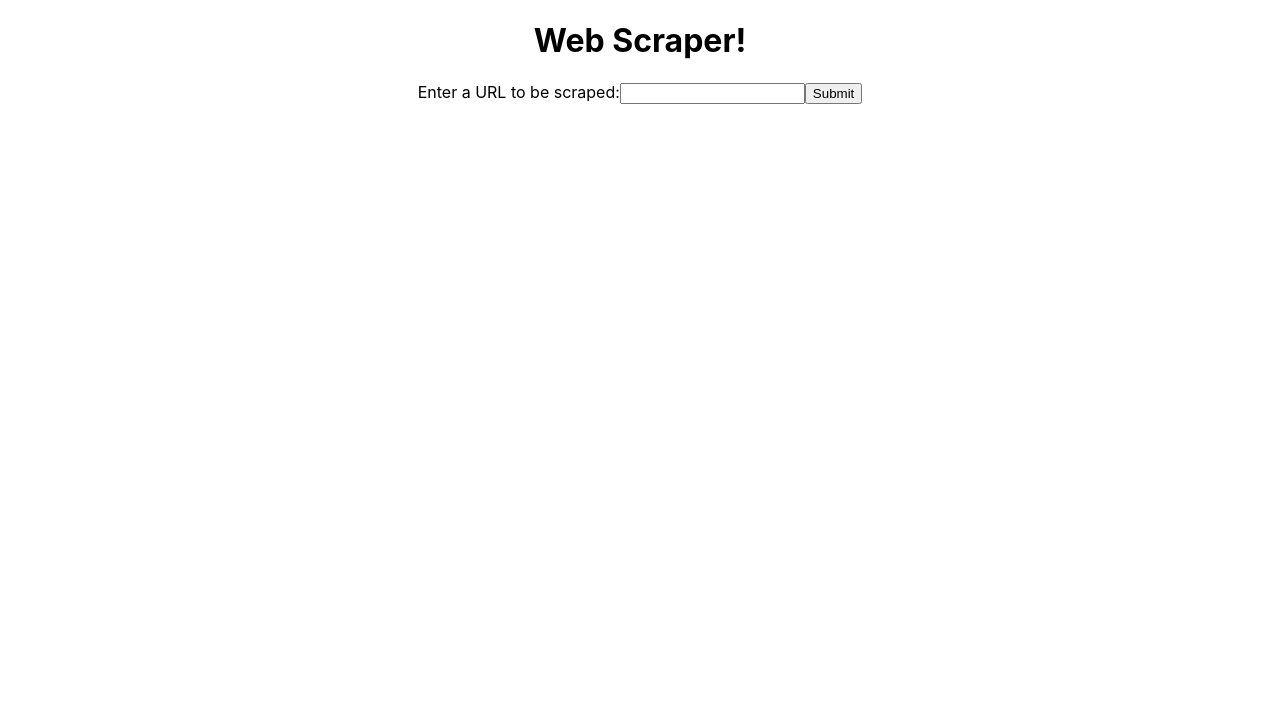
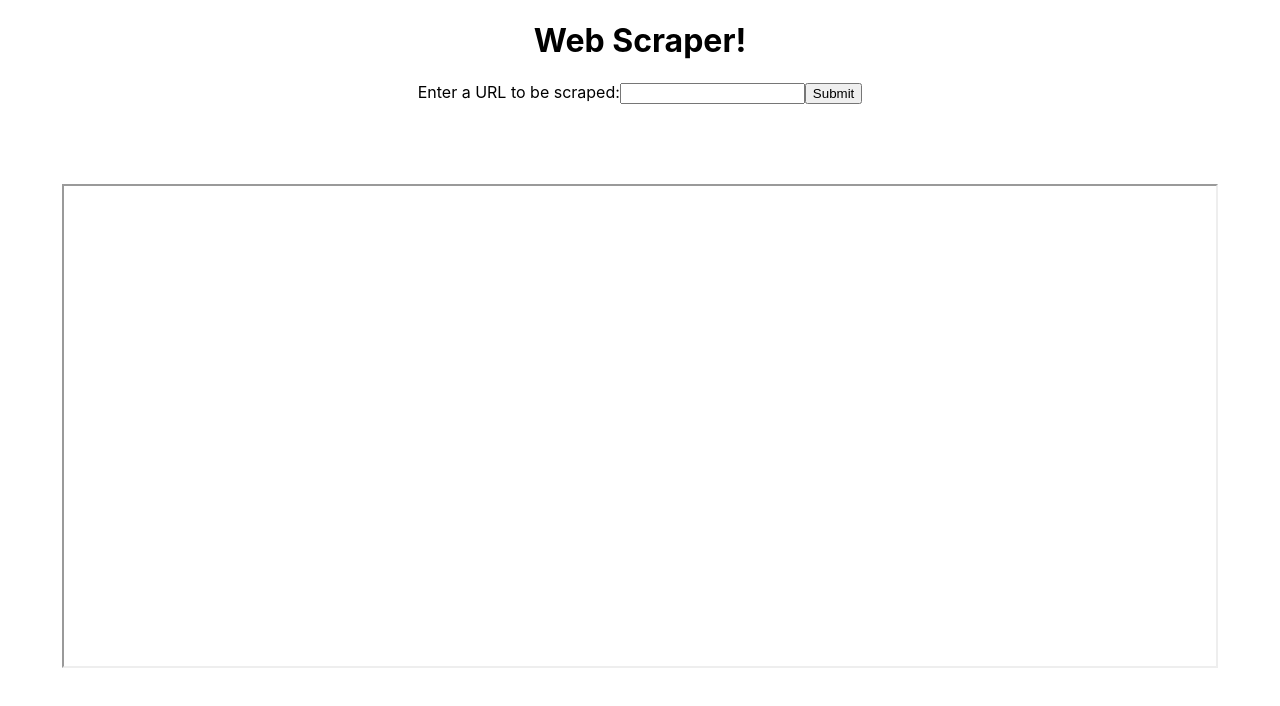
Before and after one commit to BradyDouthit/web-scraper, a React (Create React App) app in the folder client/: page / in a window 1280 px wide. Shown: the top 706 px of the page. Built offline with nearby package versions, Linux system fonts and the light colour scheme.

Commit message:
commented out script parsing

```diff
--- a/client/src/App.css
+++ b/client/src/App.css
@@ -16,3 +16,14 @@
 .App-link {
   color: #61dafb;
 }
+
+#third-party-html {
+  width: 90vw;
+  margin: auto;
+  margin-top: 10vh;
+  height: 60vh;
+}
+
+.third-party-link {
+  color: #0000EE;
+}
--- a/client/src/App.js
+++ b/client/src/App.js
@@ -1,6 +1,7 @@
 import React from 'react';
 import axios from 'axios';
 import './App.css';
+import HTMLRender from './components/HTMLRender';
 class App extends React.Component {
 
   constructor(props) {
@@ -8,6 +9,7 @@ class App extends React.Component {
     this.state = {
       value: '',
       imageData: '',
+      html: ''
     };
 
     this.handleChange = this.handleChange.bind(this);
@@ -20,6 +22,7 @@ class App extends React.Component {
     })
       .then(response => {
         console.log(response)
+        this.setState({ html: response.data })
       })
       .catch(response => {
         console.log(response)
@@ -76,6 +79,7 @@ class App extends React.Component {
           <input type="submit" value="Submit" />
         </form>
         {this.state.imageData ? <img src={`../${this.state.imageData}`}></img> : <div></div>}
+        <HTMLRender html={this.state.html} />
       </div>
 
     );
--- /dev/null
+++ b/client/src/components/HTMLRender.js
@@ -0,0 +1,15 @@
+import React from 'react';
+
+function HTMLRender (props) {
+    return (
+        <div id="third-party-div">
+            <iframe
+                id="third-party-html"
+                name="third-party-html"
+                title="third-party-html"
+                srcDoc={props.html} />
+        </div>
+    )
+}
+
+export default HTMLRender;
```
Also changed, not shown: 1 other file (tests, documents, lock files or other folders).
